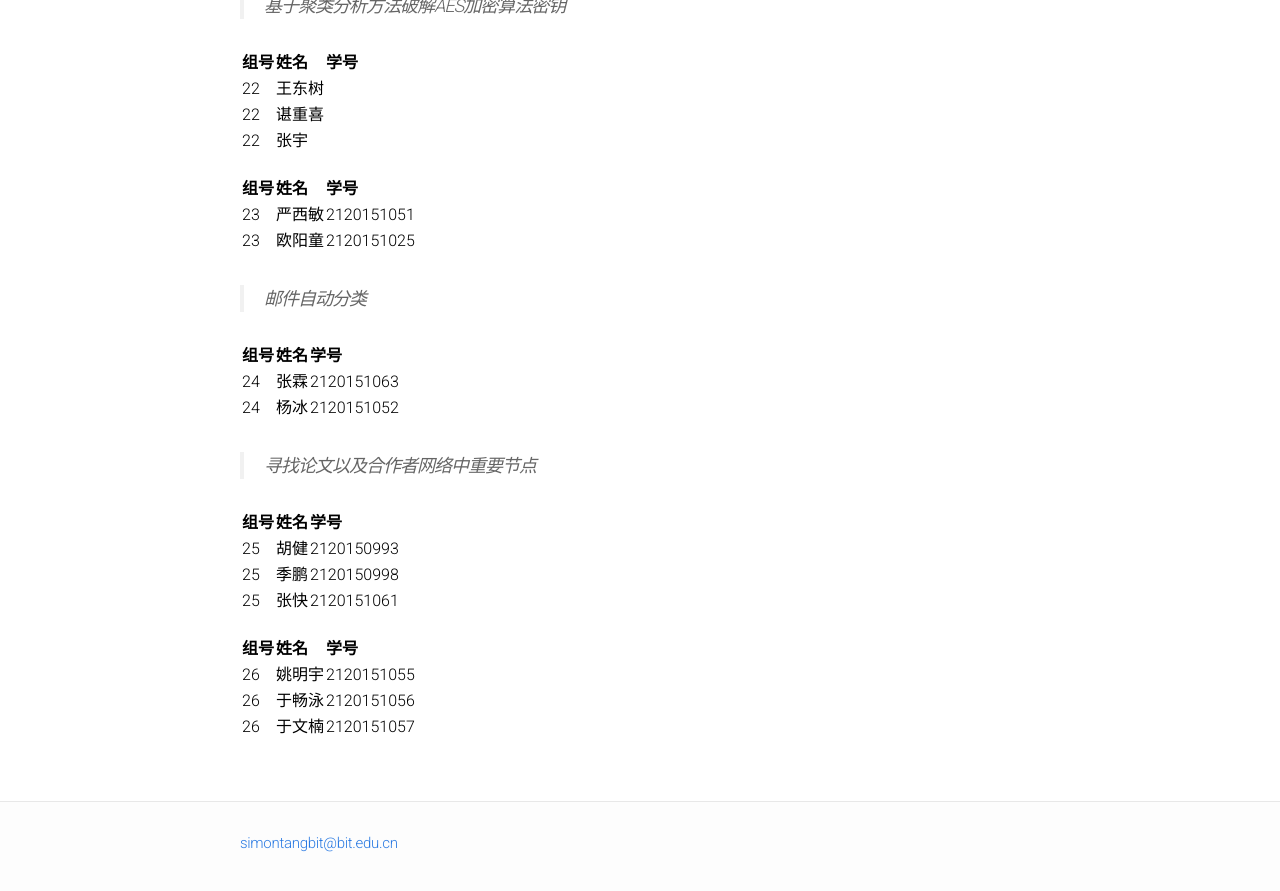
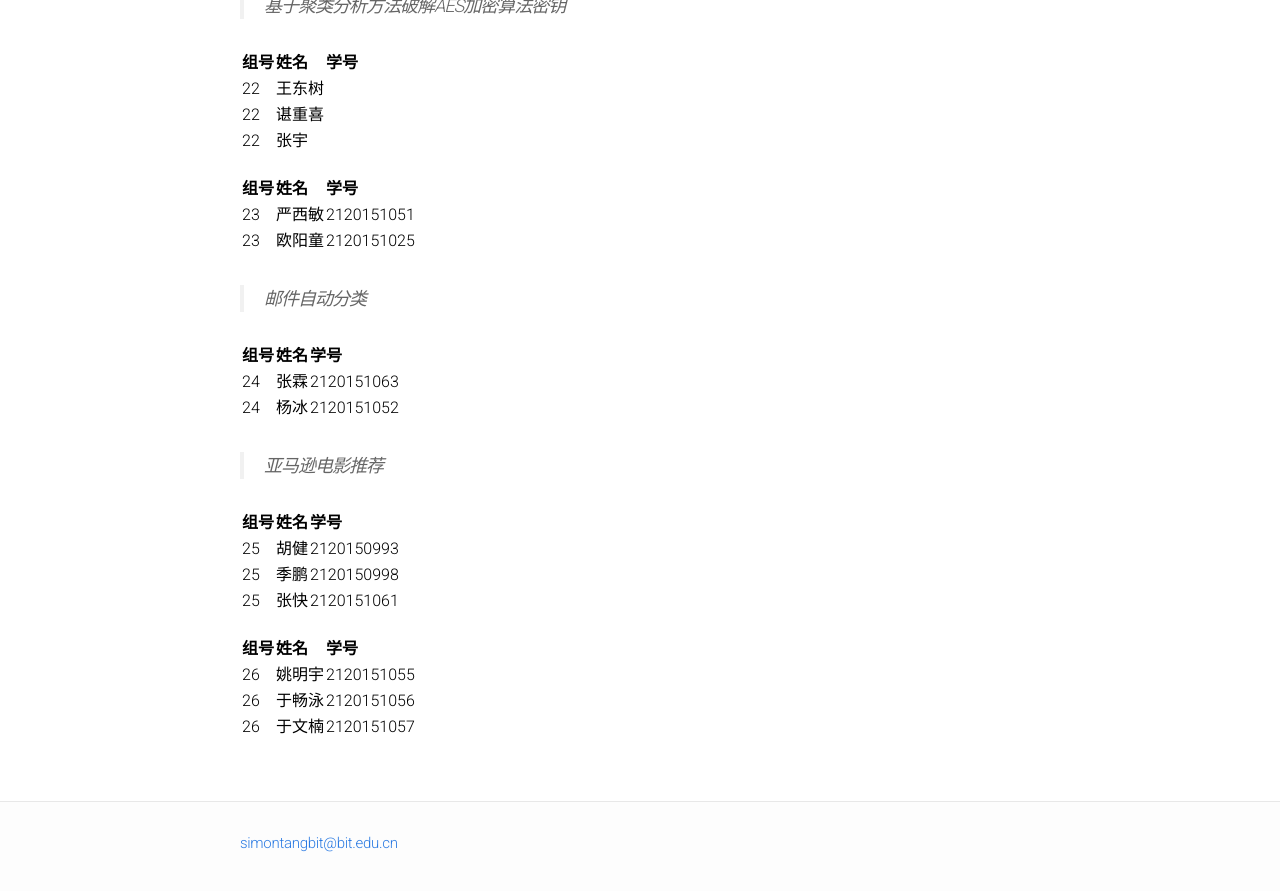
Before and after one commit to BITDM/bitdm.github.io, a Jekyll site: the page built from 2016/groups.md, in a window 1280 px wide and 900 px high, scrolled down 3703 px. Shown: the top 891 px of the window. Built offline with Jekyll 4.4.1, drawn with Linux system fonts in a browser that asks for light colours.

Commit message:
Update groups.md

```diff
--- a/2016/groups.md
+++ b/2016/groups.md
@@ -177,7 +177,7 @@ permalink: /2016/groups/
 |24|张霖|2120151063|
 |24|杨冰|2120151052|
 
-> 寻找论文以及合作者网络中重要节点
+> 亚马逊电影推荐
 
 |组号|姓名|学号|
 |:-------------|:-------------|:-----|
```
